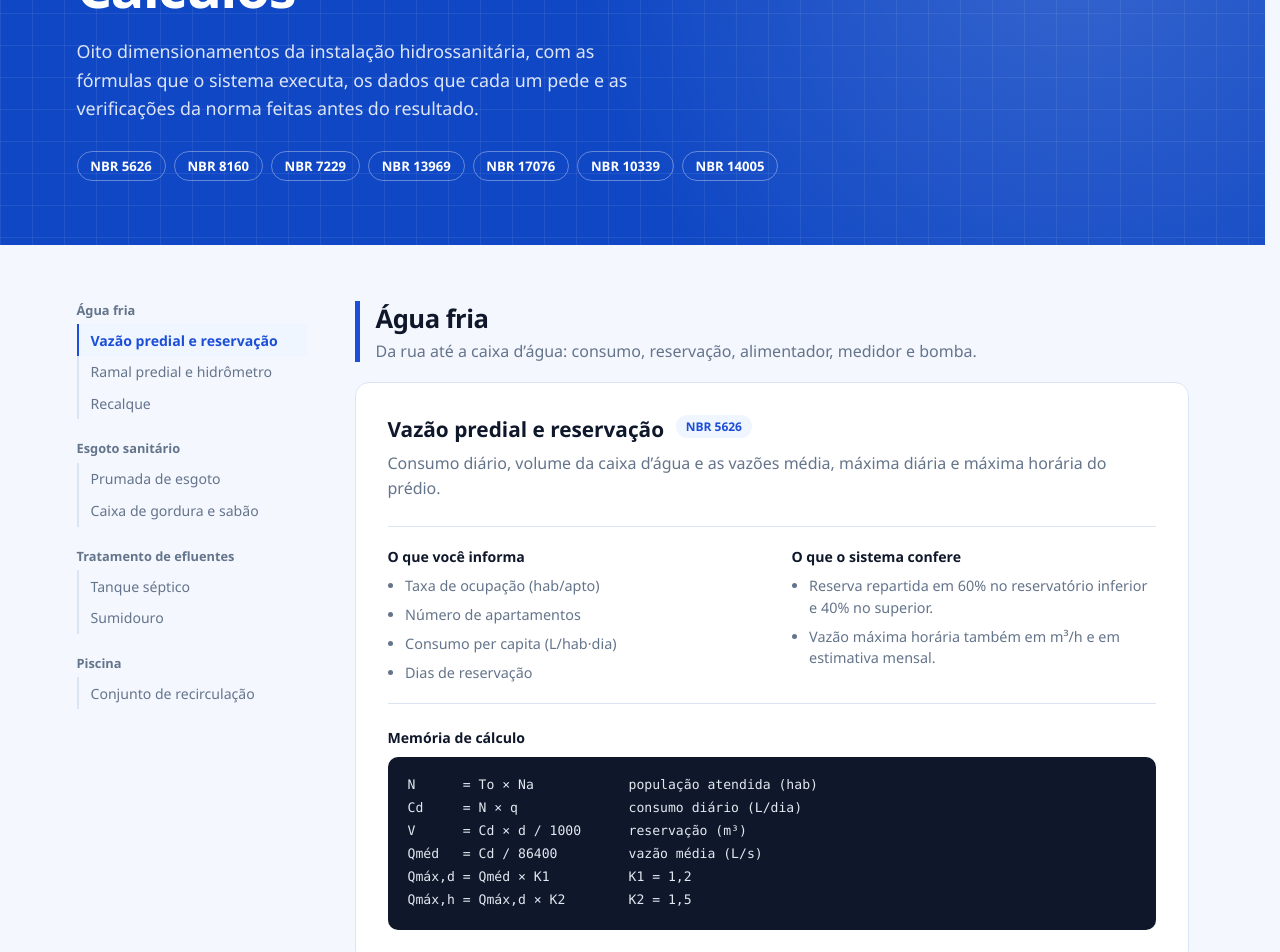
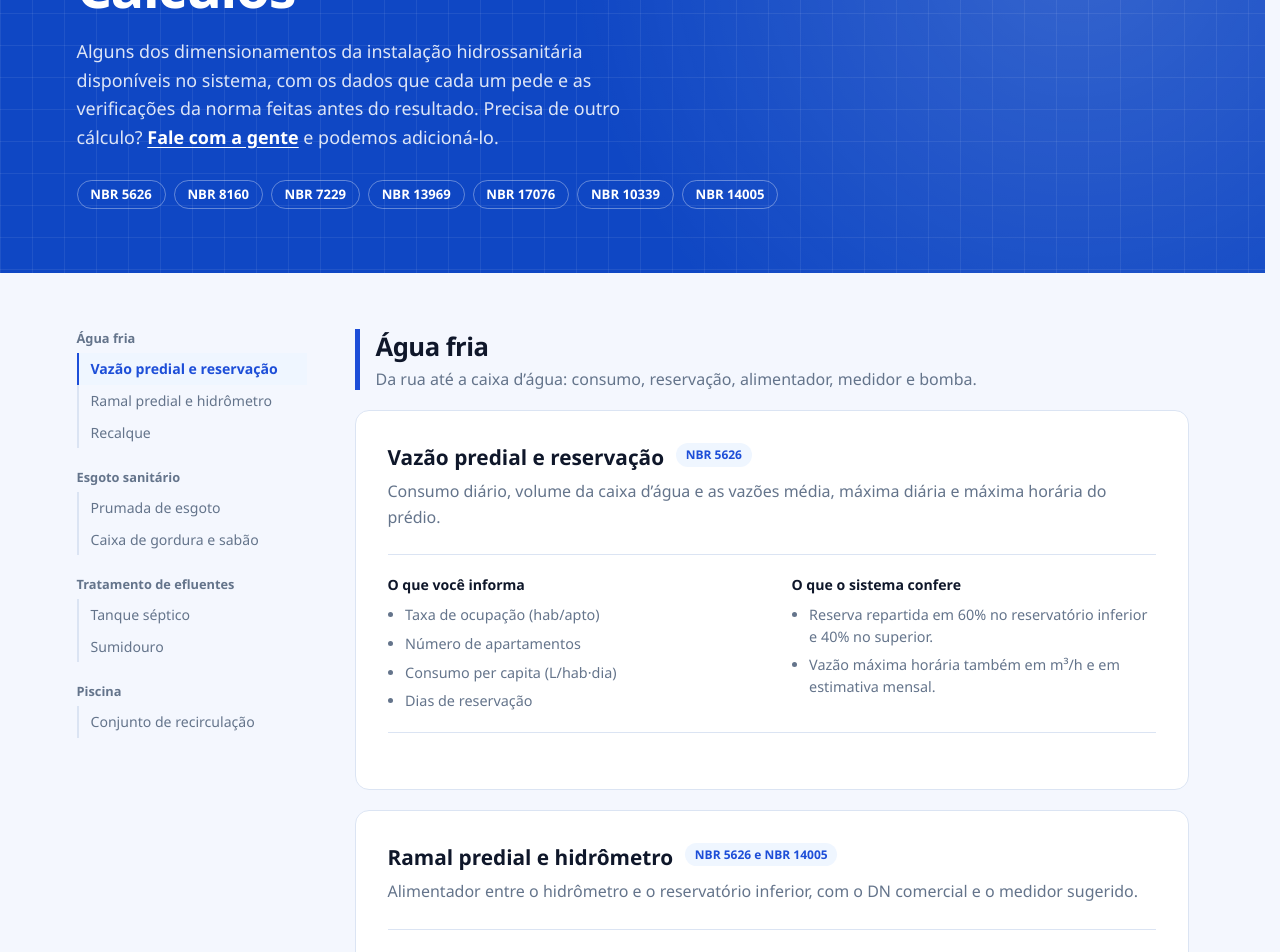
Before and after one commit to henriqueg-dev/sistema-hidro-web, a Vue app: page /apresentacao/calculos in a window 1280 px wide. Shown: the part 180-1132 px from the top of the page. Built offline with nearby package versions, Linux system fonts and the light colour scheme.

Commit message:
refatoração: ajusta textos em SiteCalculosView, SiteInicioView e SiteDiagrama para maior clareza e inclusão de informações adicionais

```diff
--- a/src/site/components/SiteDiagrama.vue
+++ b/src/site/components/SiteDiagrama.vue
@@ -66,7 +66,6 @@
     <figcaption class="site-legenda">
       <span class="site-legenda-agua">Água fria</span>
       <span class="site-legenda-esgoto">Esgoto sanitário</span>
-      <span>Toque num nome para ver o cálculo</span>
     </figcaption>
   </figure>
 </template>
--- a/src/site/conteudo/calculos.js
+++ b/src/site/conteudo/calculos.js
@@ -1,4 +1,4 @@
-// Cálculos do sistema agrupados por rede. Fórmulas e travas espelham o prompt do assistente
+// Cálculos do sistema agrupados por rede. As travas espelham o prompt do assistente
 // (api: prompts/assistente-sistema.md); ao mudar um cálculo, atualizar aqui também.
 export const SISTEMAS = [
   {
@@ -19,12 +19,6 @@ export const SISTEMAS = [
           'Consumo per capita (L/hab·dia)',
           'Dias de reservação',
         ],
-        memoria: `N      = To × Na            população atendida (hab)
-Cd     = N × q              consumo diário (L/dia)
-V      = Cd × d / 1000      reservação (m³)
-Qméd   = Cd / 86400         vazão média (L/s)
-Qmáx,d = Qméd × K1          K1 = 1,2
-Qmáx,h = Qmáx,d × K2        K2 = 1,5`,
         verificacoes: [
           'Reserva repartida em 60% no reservatório inferior e 40% no superior.',
           'Vazão máxima horária também em m³/h e em estimativa mensal.',
@@ -42,10 +36,6 @@ Qmáx,h = Qmáx,d × K2        K2 = 1,5`,
           'Tempo de reposição do reservatório (opcional)',
           'Velocidade máxima admitida (opcional)',
         ],
-        memoria: `N  = To × Nu              população (hab)
-Cd = N × q / 1000         consumo diário (m³/dia)
-Q  = Cd / T               vazão de projeto (m³/h)
-D  = √(4Q / π·v)          diâmetro teórico`,
         verificacoes: [
           'Sem tempo informado, adota o máximo da norma: 3 h para casa e 6 h para prédio ou galpão.',
           'Adota o menor DN de PVC soldável em que a velocidade real não passa do limite.',
@@ -65,12 +55,6 @@ D  = √(4Q / π·v)          diâmetro teórico`,
           'Desnível e comprimento da sucção e do recalque',
           'Conexões de cada trecho e rendimento do conjunto',
         ],
-        memoria: `Q    = Cd / (horas × 3600)             vazão de recalque
-D    = 1,3 × (horas/24)^¼ × √Q         Forchheimer
-J    = 8,69×10⁶ × Q^1,75 × d^−4,75     Fair-Whipple-Hsiao
-hf   = J × (L real + L equivalente)
-Hman = desníveis + hf sucção + hf recalque + V²/2g
-P    = Q × Hman / (75 × η)             potência (cv)`,
         verificacoes: [
           'Sucção com o diâmetro comercial seguinte ao do recalque.',
           'Velocidade máxima de 3,0 m/s.',
@@ -98,9 +82,6 @@ P    = Q × Hman / (75 × η)             potência (cv)`,
           'Desconector de 50 mm ou 75 mm',
           'Condição da sanca',
         ],
-        memoria: `Consulta às configurações normativas cadastradas:
-tipo × faixa de pavimentos × desconector × sanca
-→ recomendação de projeto`,
         verificacoes: [
           'Faixas de pavimentos: até 5 (só área de serviço), 9, 16, 18 e acima de 18.',
           'O térreo sempre recebe prumada independente.',
@@ -112,8 +93,6 @@ tipo × faixa de pavimentos × desconector × sanca
         norma: 'NBR 8160',
         resumo: 'Volume da caixa que recebe o efluente das cozinhas e das áreas de serviço.',
         entradas: ['Taxa de ocupação (hab/apto)', 'Número de apartamentos'],
-        memoria: `N  = To × Na         população atendida (hab)
-Vc = 2 × N + 20      volume da caixa (L)`,
         verificacoes: ['Até duas caixas por empreendimento.'],
       },
     ],
@@ -136,9 +115,6 @@ Vc = 2 × N + 20      volume da caixa (L)`,
           'Intervalo entre limpezas (1 a 5 anos)',
           'Temperatura do mês mais frio',
         ],
-        memoria: `N  = To × Nu                        unidades de contribuição
-Cd = N × C                         contribuição diária (L/dia)
-V  = 1000 + N × (C × T + K × Lf)   volume útil (L)`,
         verificacoes: [
           'Período de detenção T pela Tabela 2 e acumulação de lodo K pela Tabela 3.',
           'Volume útil mínimo de 1.250 L.',
@@ -156,10 +132,6 @@ V  = 1000 + N × (C × T + K × Lf)   volume útil (L)`,
           'Taxa de percolação do solo (min/m)',
           'Diâmetro interno e número de sumidouros',
         ],
-        memoria: `Tx = Tabela A.1 (interpolação linear)
-A  = Cd / Tx                     área de infiltração total (m²)
-A1 = A / n                       área por sumidouro
-h  = (A1 − πD²/4) / (πD)         altura útil`,
         verificacoes: [
           'Recusa solo com percolação acima de 2.400 min/m.',
           'Alerta com diâmetro abaixo de 1,00 m, mínimo da NBR 17076:2024.',
@@ -186,11 +158,6 @@ h  = (A1 − πD²/4) / (πD)         altura útil`,
           'Vazão e altura manométrica da bomba de catálogo',
           'Trechos com DN, desnível, comprimento e conexões',
         ],
-        memoria: `V  = L × C × h         volume (m³)
-Qp = V / Tf           vazão de projeto (m³/h)
-J  = 8,69×10⁶ × Q^1,75 / Øint^4,75 × 0,11
-Hf = J × (Leq + Lreal)
-P jusante = P montante ± desnível − Hf`,
         verificacoes: [
           'Recusa bomba com vazão menor que a de projeto.',
           'Bocais de retorno, skimmers e ralos de fundo calculados pela área.',
--- a/src/site/site.css
+++ b/src/site/site.css
@@ -240,6 +240,13 @@
   color: rgba(255, 255, 255, 0.86);
 }
 
+.site-topo p a {
+  font-weight: 700;
+  color: #fff;
+  text-decoration: underline;
+  text-underline-offset: 3px;
+}
+
 .site-topo {
   padding: 4.5rem 0 4rem;
 }
--- a/src/site/views/SiteCalculosView.vue
+++ b/src/site/views/SiteCalculosView.vue
@@ -4,8 +4,10 @@
       <div class="site-container">
         <h1>Cálculos</h1>
         <p>
-          Oito dimensionamentos da instalação hidrossanitária, com as fórmulas que o sistema
-          executa, os dados que cada um pede e as verificações da norma feitas antes do resultado.
+          Alguns dos dimensionamentos da instalação hidrossanitária disponíveis no sistema, com os
+          dados que cada um pede e as verificações da norma feitas antes do resultado. Precisa de
+          outro cálculo? <RouterLink :to="{ name: 'site-contato' }">Fale com a gente</RouterLink> e
+          podemos adicioná-lo.
         </p>
         <ul class="site-normas">
           <li v-for="norma in NORMAS" :key="norma">{{ norma }}</li>
@@ -68,9 +70,6 @@
                 </ul>
               </div>
             </div>
-
-            <h4>Memória de cálculo</h4>
-            <pre class="site-formula">{{ calculo.memoria }}</pre>
           </article>
         </section>
 
--- a/src/site/views/SiteInicioView.vue
+++ b/src/site/views/SiteInicioView.vue
@@ -78,10 +78,10 @@
     <section class="site-secao clara">
       <div class="site-container">
         <header class="site-secao-cabecalho" v-revelar>
-          <h2>Os cálculos de cada sistema da instalação</h2>
+          <h2>Alguns dos cálculos de cada sistema da instalação</h2>
           <p>
             Cada cálculo mostra a fórmula, a origem de cada valor e os limites da norma que ele
-            confere antes de dar o resultado.
+            confere antes de dar o resultado. Se precisar de outro, podemos adicionar.
           </p>
         </header>
 
```
